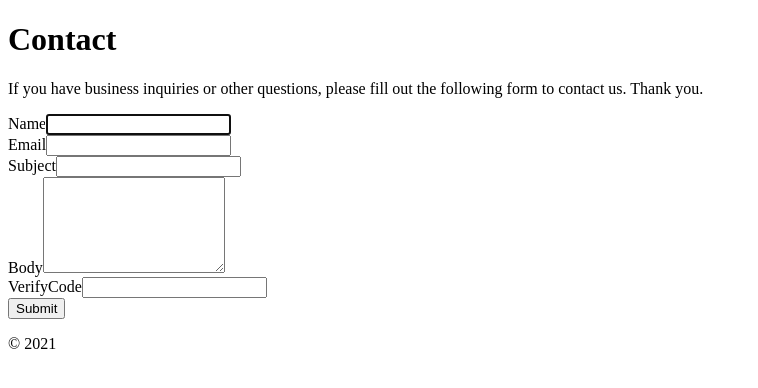
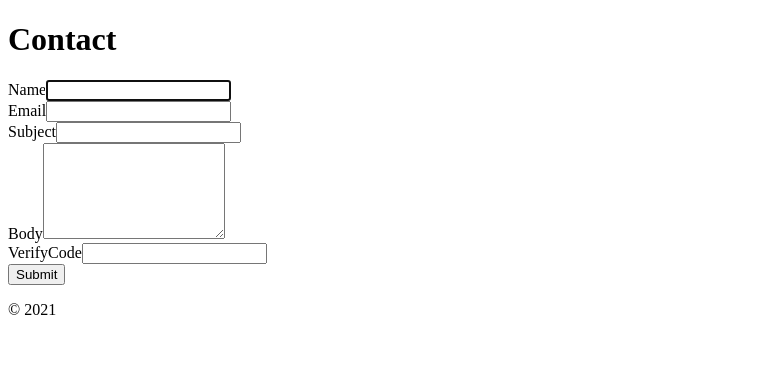
Before and after one commit to dzooli/yii2-wallet, a Yii app: template frontend/views/site/contact.php in a window 1280 px wide. Shown: the top 388 px of the page, without its empty margins (0-758 px from the left). Run offline with PHP 8.4 and a stand-in for Yii, Linux system fonts and the light colour scheme; the template is opened without the code that fills it, so the values that code supplies are empty; form fields are guessed from the names that the template uses; some libraries are stand-ins or nearby versions.

Commit message:
Centered form

```diff
--- a/frontend/views/site/contact.php
+++ b/frontend/views/site/contact.php
@@ -14,12 +14,8 @@ $this->params['breadcrumbs'][] = $this->title;
 <div class="site-contact">
     <h1><?= Html::encode($this->title) ?></h1>
 
-    <p>
-        If you have business inquiries or other questions, please fill out the following form to contact us. Thank you.
-    </p>
-
-    <div class="row">
-        <div class="col-lg-5">
+    <div class="row justify-content-center">
+        <div class="col-md-6 col-sm-3">
             <?php $form = ActiveForm::begin(['id' => 'contact-form']); ?>
 
             <?= $form->field($model, 'name')->textInput(['autofocus' => true]) ?>
@@ -41,5 +37,3 @@ $this->params['breadcrumbs'][] = $this->title;
             <?php ActiveForm::end(); ?>
         </div>
     </div>
-
-</div>
```
